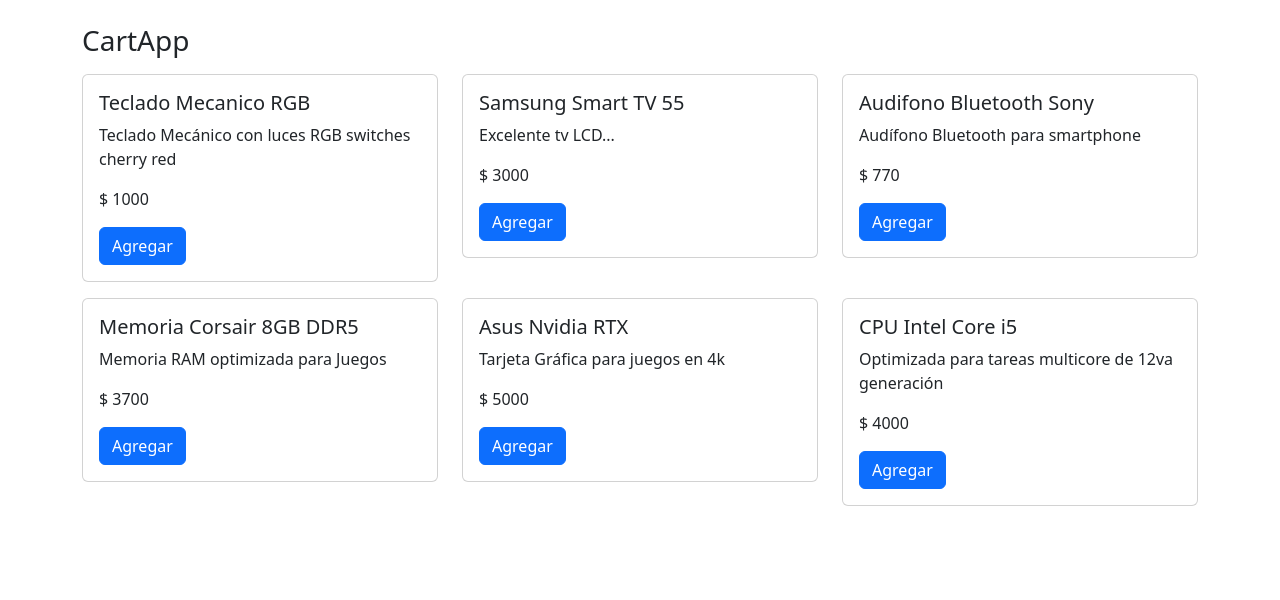
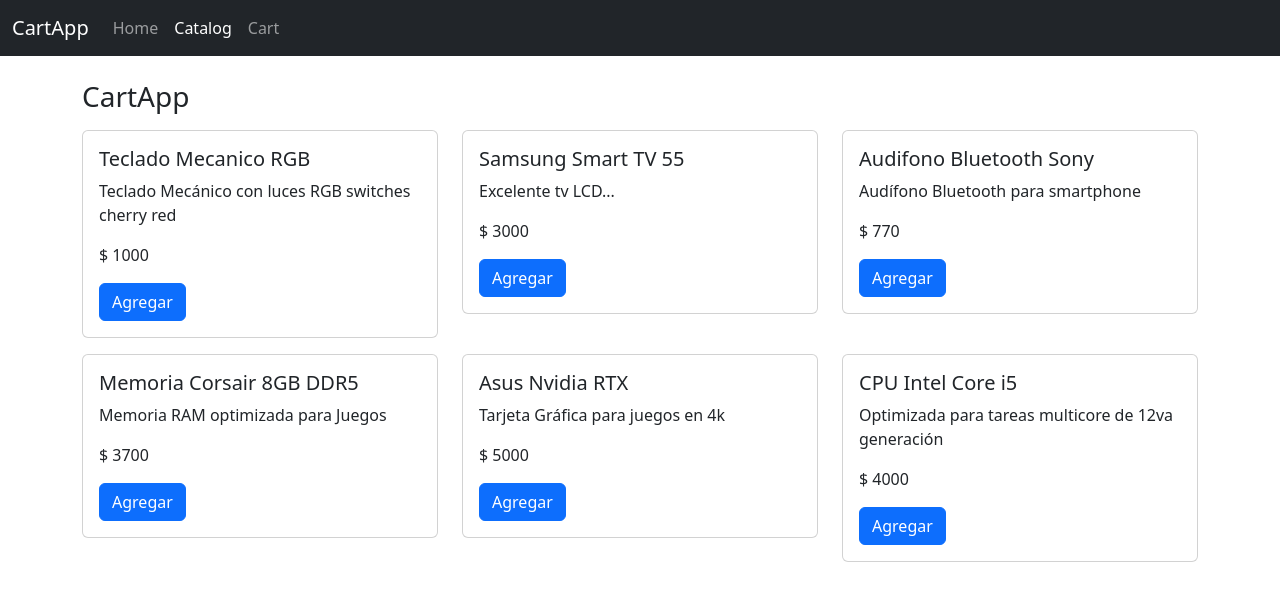
Before and after one commit to GManuelRequena/javascript-with-ajg, a React (Vite) app in the folder 5-cart-app/: page /catalog in a window 1280 px wide. Shown: the top 600 px of the page. Built offline with nearby package versions, Linux system fonts and the light colour scheme.

Commit message:
Navbar and Routes added

```diff
--- a/5-cart-app/src/CartAapp.jsx
+++ b/5-cart-app/src/CartAapp.jsx
@@ -1,25 +1,40 @@
+import { Navigate, Route, Routes } from "react-router-dom";
 import CartView from "./components/CartView";
 import CatalogueView from "./components/CatalogueView";
 import { useItemsCart } from "./hooks/useItemsCart";
+import { Navbar } from "./components/Navbar";
 
 const CartApp = () => {
   const { cartItems, handlerAddProductCart, handlerDeleteProductCart } =
     useItemsCart();
   return (
     <>
+      <Navbar />
       <div className="container my-4">
         <h3>CartApp</h3>
-        <CatalogueView handler={handlerAddProductCart} />
-        {cartItems?.length <= 0 || (
-          <div className="my-4 w-50">
-            <CartView
-              items={cartItems}
-              handlerDelete={(id) => handlerDeleteProductCart(id)}
-            />
-          </div>
-        )}
-        {/* <div className="my-4 w-50"></div>
-        <CartView items={cartItems} handler={handlerDeleteProductCart} /> */}
+        <Routes>
+          <Route
+            path="catalog"
+            element={<CatalogueView handler={handlerAddProductCart} />}
+          />
+          <Route
+            path="cart"
+            element={
+              cartItems?.length <= 0 ? (
+                <div className="alert alert-warning">No products in cart</div>
+              ) : (
+                <div className="my-4 w-50">
+                  <CartView
+                    items={cartItems}
+                    handlerDelete={handlerDeleteProductCart}
+                  />
+                </div>
+              )
+            }
+          />
+
+          <Route path="/" element={<Navigate to={"catalog"} />} />
+        </Routes>
       </div>
     </>
   );
--- /dev/null
+++ b/5-cart-app/src/components/Navbar.jsx
@@ -0,0 +1,45 @@
+import { NavLink } from "react-router-dom";
+
+export const Navbar = () => {
+  return (
+    <>
+      <nav className="navbar navbar-expand-lg navbar-dark bg-dark">
+        <div className="container-fluid">
+          <a className="navbar-brand" href="#">
+            CartApp
+          </a>
+          <button
+            className="navbar-toggler"
+            type="button"
+            data-bs-toggle="collapse"
+            data-bs-target="#navbarNav"
+            aria-controls="navbarNav"
+            aria-expanded="false"
+            aria-label="Toggle navigation"
+          >
+            <span className="navbar-toggler-icon"></span>
+          </button>
+          <div className="collapse navbar-collapse" id="navbarNav">
+            <ul className="navbar-nav">
+              <li className="nav-item">
+                <NavLink className={"nav-link"} to="/">
+                  Home
+                </NavLink>
+              </li>
+              <li className="nav-item">
+                <NavLink className={"nav-link"} to="/catalog">
+                  Catalog
+                </NavLink>
+              </li>
+              <li className="nav-item">
+                <NavLink className={"nav-link"} to="/cart">
+                  Cart
+                </NavLink>
+              </li>
+            </ul>
+          </div>
+        </div>
+      </nav>
+    </>
+  );
+};
--- a/5-cart-app/src/main.jsx
+++ b/5-cart-app/src/main.jsx
@@ -1,9 +1,12 @@
 import React from "react";
 import ReactDOM from "react-dom/client";
+import { BrowserRouter } from "react-router-dom";
 import CartApp from "./CartAapp";
 
 ReactDOM.createRoot(document.getElementById("root")).render(
   <React.StrictMode>
-    <CartApp />
+    <BrowserRouter>
+      <CartApp />
+    </BrowserRouter>
   </React.StrictMode>
 );
```
